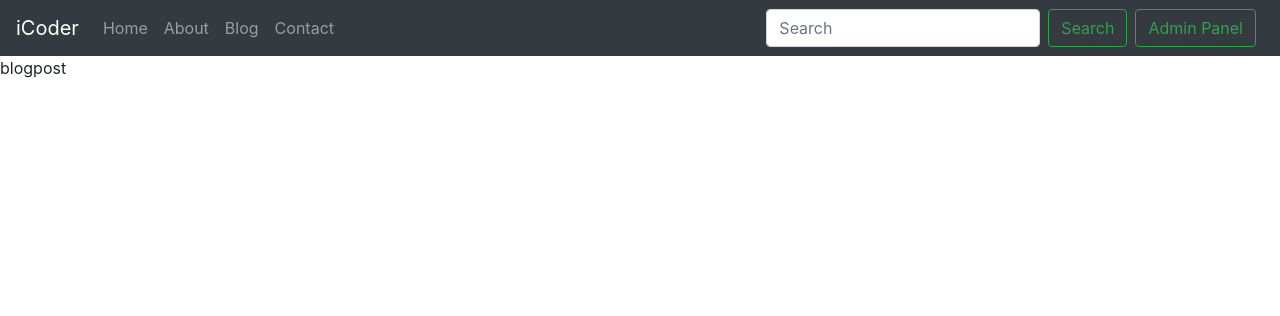
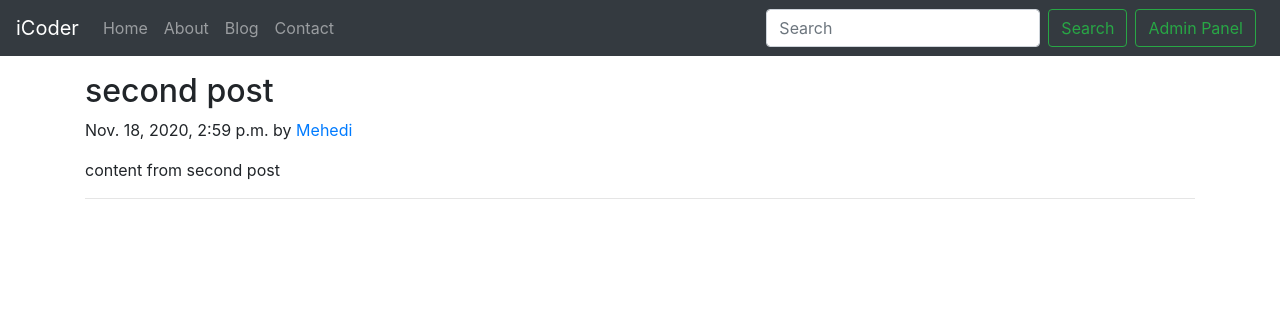
Before and after one commit to me6edi/Django-blog-site-1, a Django app: a page that uses templates/base.html in a window 1280 px wide. Shown: the top 316 px of the page. Run offline with Django 3.2, Linux system fonts and the light colour scheme; data comes from the database, SQL or seed files in the repository; both versions use the stored data as it was after the commit.

Commit message:
search page code

```diff
--- a/home/urls.py
+++ b/home/urls.py
@@ -6,4 +6,5 @@ urlpatterns = [
     path('', views.home, name='home'),
     path('contact', views.contact, name='contact'),
     path('about', views.about, name='about'),
+    path('search', views.search, name='search'),
 ]
--- a/templates/base.html
+++ b/templates/base.html
@@ -31,8 +31,8 @@
               <a class="nav-link" href="/contact">Contact</a>
             </li>
           </ul>
-          <form class="form-inline my-2 my-lg-0">
-            <input class="form-control mr-sm-2" type="search" placeholder="Search" aria-label="Search">
+          <form method="get" action="/search" class="form-inline my-2 my-lg-0">
+            <input class="form-control mr-sm-2" type="search" name="query" id="query" placeholder="Search" aria-label="Search">
             <button class="btn btn-outline-success my-2 my-sm-0" type="submit">Search</button>
           </form>
           <a href="/admin" role="button" target="_blank" class="btn btn-outline-success m-2 my-sm-0">Admin Panel</a>
--- a/templates/blog/blogPost.html
+++ b/templates/blog/blogPost.html
@@ -2,5 +2,13 @@
 
 {% block title %} Mehedi {% endblock title %}
 {% block body %}
-    blogpost
+
+    <div class="container my-3">
+        <h2 class="blog-post-title">{{post.title}}</h2>
+        <p class="blog-post-meta">{{post.timeStamp}} by <a href="/about">{{post.author}}</a></p>
+
+        <p>{{post.content}}</p>
+        <hr>
+      </div>
+
 {% endblock body %}
```
Also changed, not shown: home/views.py (+12 -0 lines), templates/home/search.html (added, +31 -0 lines), blog/views.py (line endings or trailing spaces), db.sqlite3.
